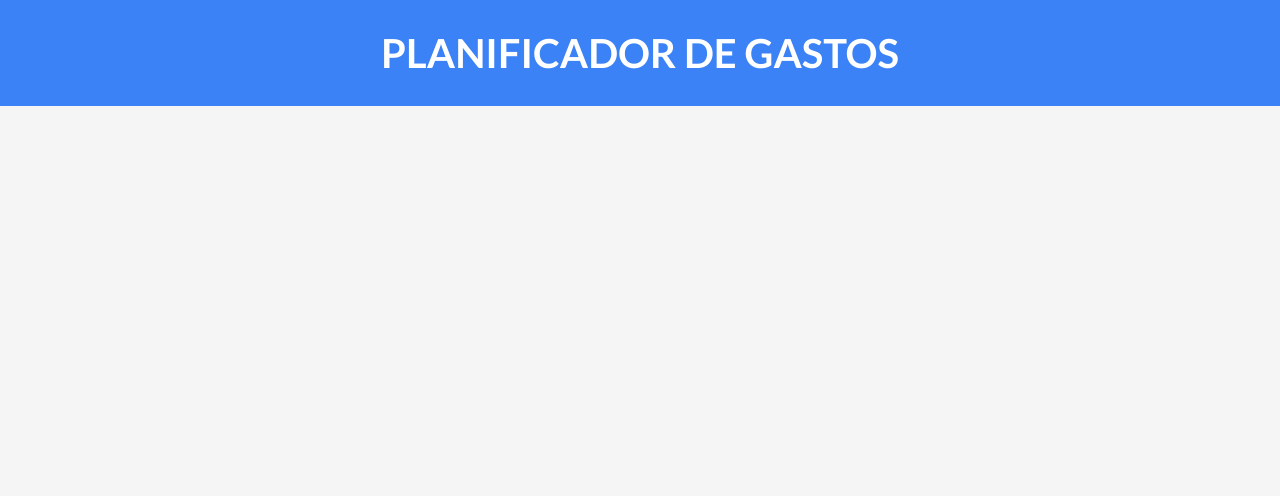
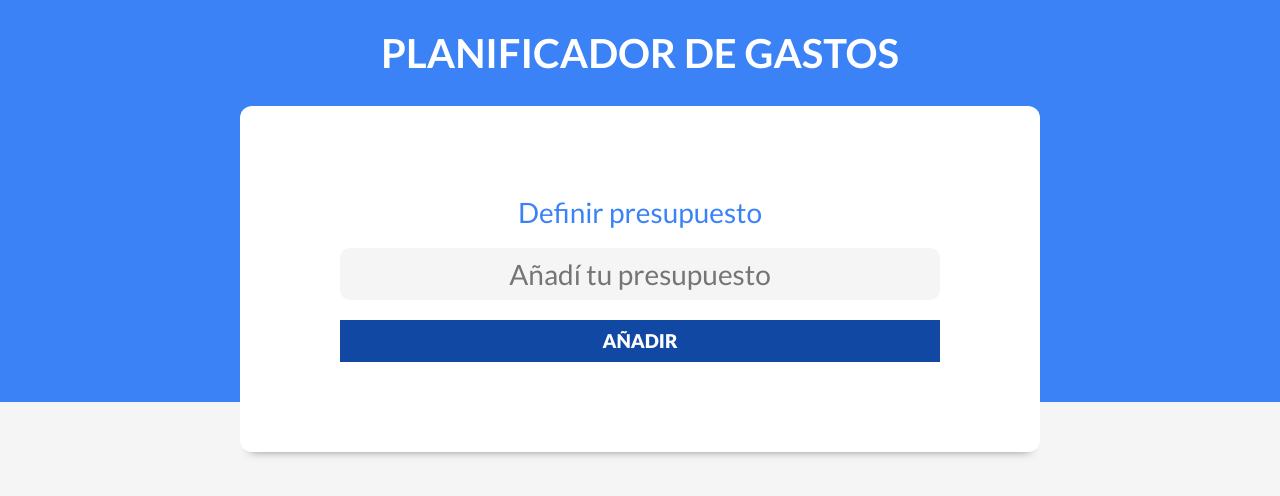
Before and after one commit to LucilaLentore/budget-control, a React (Vite) app: page / in a window 1280 px wide. Shown: the top 496 px of the page. Built offline with nearby package versions, Linux system fonts and the light colour scheme.

Commit message:
Add BudgetForm component

```diff
--- /dev/null
+++ b/src/components/BudgetForm.jsx
@@ -0,0 +1,24 @@
+const BudgetForm = () => {
+  return (
+    <div className="contenedor-presupuesto contenedor sombra">
+      <form className="formulario">
+        <div className="campo">
+          <label>
+            Definir presupuesto
+          </label>
+          <input
+            className="nuevo-presupuesto"
+            type="text"
+            placeholder="Añadí tu presupuesto"
+          />
+        </div>
+        <input
+          type="submit"
+          value="Añadir"
+        />
+      </form>
+    </div>
+  );
+};
+
+export default BudgetForm;
--- a/src/components/Header.jsx
+++ b/src/components/Header.jsx
@@ -1,7 +1,10 @@
+import BudgetForm from "./BudgetForm";
+
 const Header = () => {
   return(
     <header>
       <h1>Planificador de gastos</h1>
+      <BudgetForm />
     </header>
   );
 };
```
